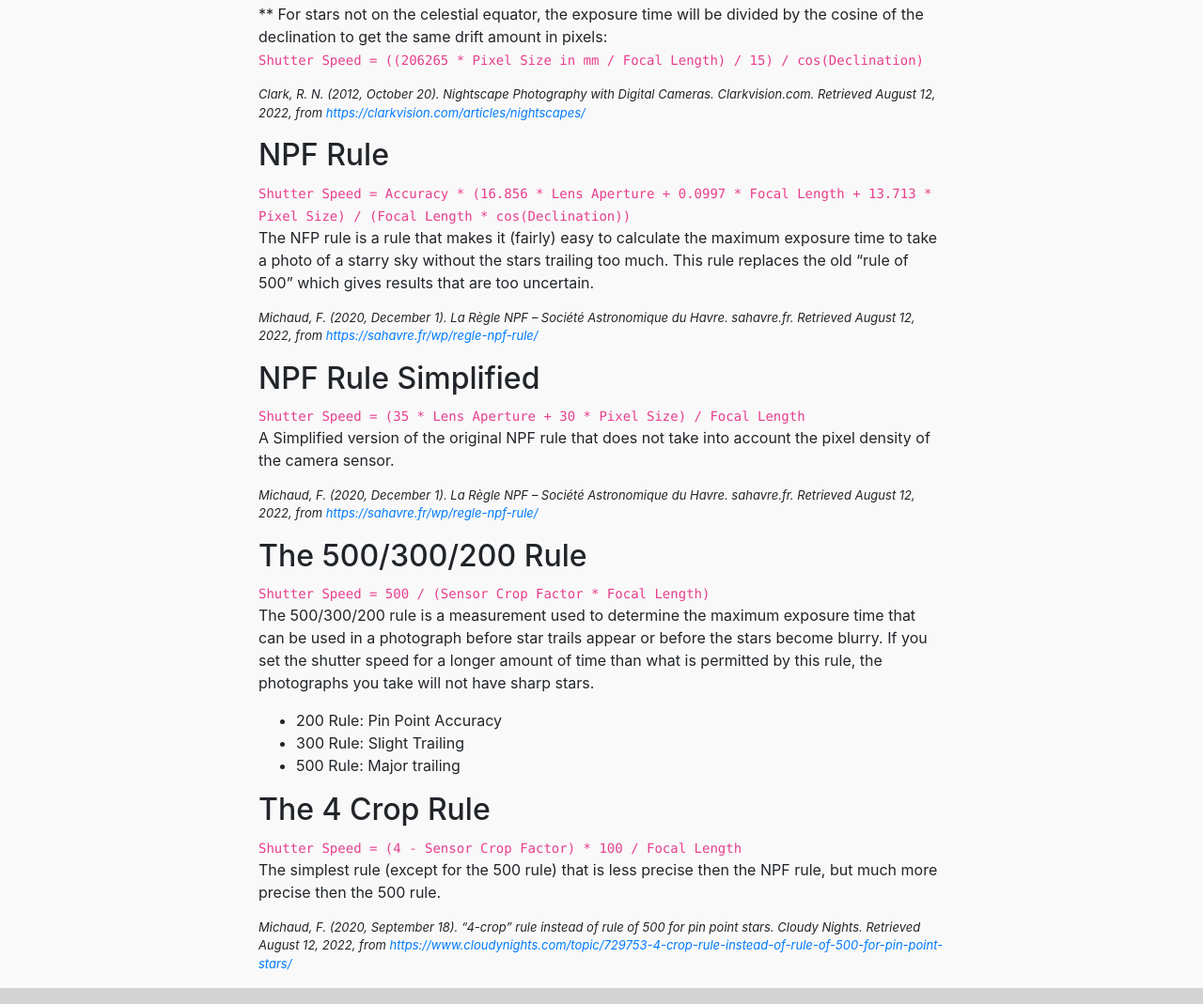
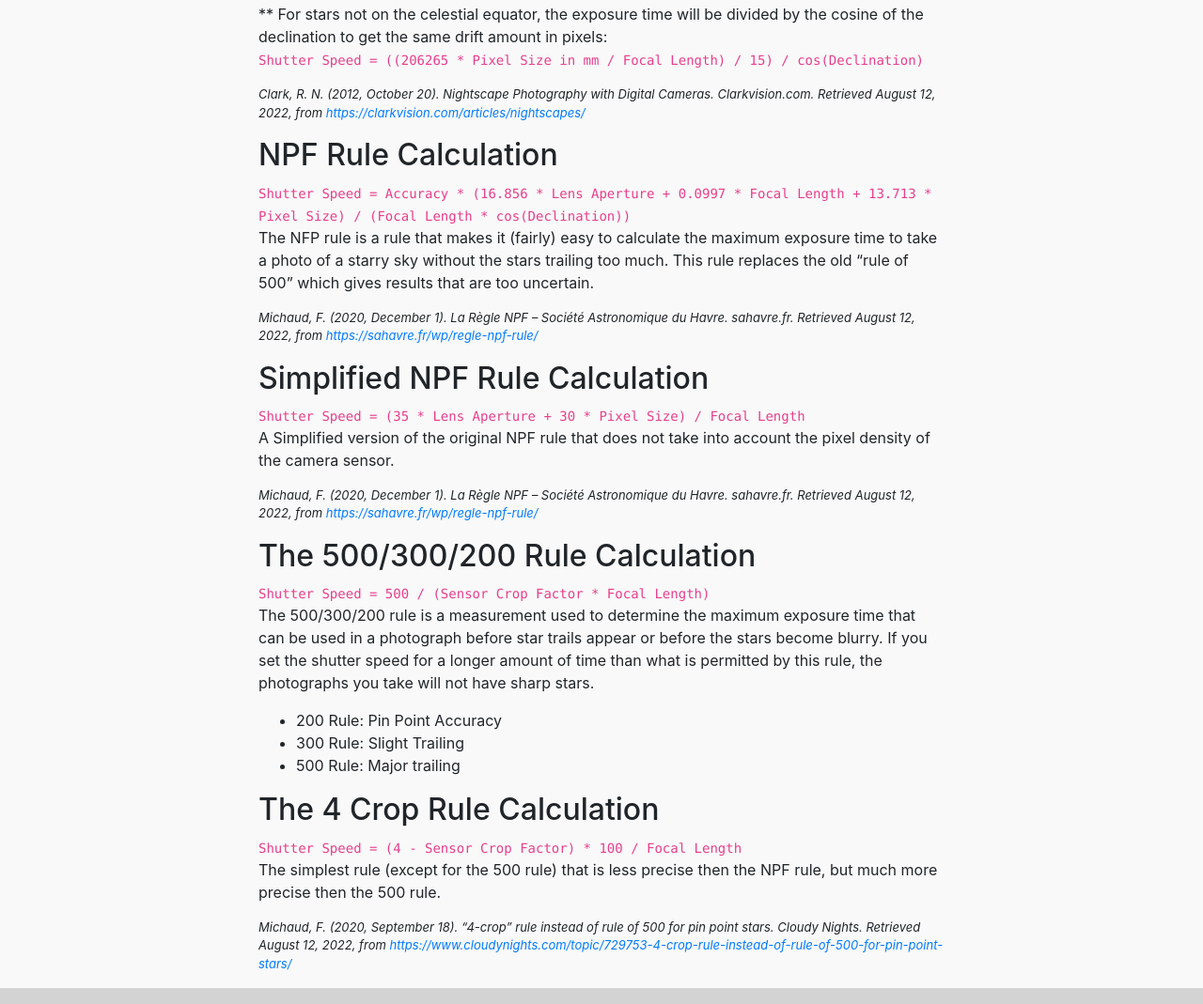
Before and after one commit to thijsvanloef/Shutter-Time-Calculator, a plain HTML site: page index.html in a window 1280 px wide. Shown: the part 1734-2803 px from the top of the page at 94% size. Drawn offline with nearby package versions, Linux system fonts and the light colour scheme.

Commit message:
add calculation to description

```diff
--- a/index.html
+++ b/index.html
@@ -262,7 +262,7 @@
               August 12, 2022, from <a
                 href="https://clarkvision.com/articles/nightscapes/">https://clarkvision.com/articles/nightscapes/</a>
             </p>
-            <h2>NPF Rule</h2>
+            <h2>NPF Rule Calculation</h2>
             <code>Shutter Speed = Accuracy * (16.856 * Lens Aperture + 0.0997 * Focal Length + 13.713 * Pixel Size) / (Focal Length * cos(Declination))</code>
             <p>The NFP rule is a rule that makes it (fairly) easy to calculate the maximum exposure time to take a photo
               of a starry sky without the stars trailing too much. This rule replaces the old “rule of 500” which gives
@@ -270,14 +270,14 @@
             <p class="source">Michaud, F. (2020, December 1). La Règle NPF – Société Astronomique du Havre. sahavre.fr.
               Retrieved August 12, 2022, from <a
                 href="https://sahavre.fr/wp/regle-npf-rule/">https://sahavre.fr/wp/regle-npf-rule/</a></p>
-            <h2>NPF Rule Simplified</h2>
+            <h2>Simplified NPF Rule Calculation</h2>
             <code>Shutter Speed = (35 * Lens Aperture + 30 * Pixel Size) / Focal Length</code>
             <p>A Simplified version of the original NPF rule that does not take into account the pixel density of the
               camera sensor.</p>
             <p class="source">Michaud, F. (2020, December 1). La Règle NPF – Société Astronomique du Havre. sahavre.fr.
               Retrieved August 12, 2022, from <a
                 href="https://sahavre.fr/wp/regle-npf-rule/">https://sahavre.fr/wp/regle-npf-rule/</a></p>
-            <h2>The 500/300/200 Rule</h2>
+            <h2>The 500/300/200 Rule Calculation</h2>
             <code>Shutter Speed = 500 / (Sensor Crop Factor * Focal Length) </code>
             <p>The 500/300/200 rule is a measurement used to determine the maximum exposure time that can be used in a
               photograph before star trails appear or before the stars become blurry. If you set the shutter speed for a
@@ -288,7 +288,7 @@
               <li>300 Rule: Slight Trailing</li>
               <li>500 Rule: Major trailing</li>
             </ul>
-            <h2>The 4 Crop Rule</h2>
+            <h2>The 4 Crop Rule Calculation</h2>
             <code>Shutter Speed = (4 - Sensor Crop Factor) * 100 / Focal Length</code>
             <p>The simplest rule (except for the 500 rule) that is less precise then the NPF rule, but much more precise
               then the 500 rule.</p>
```
